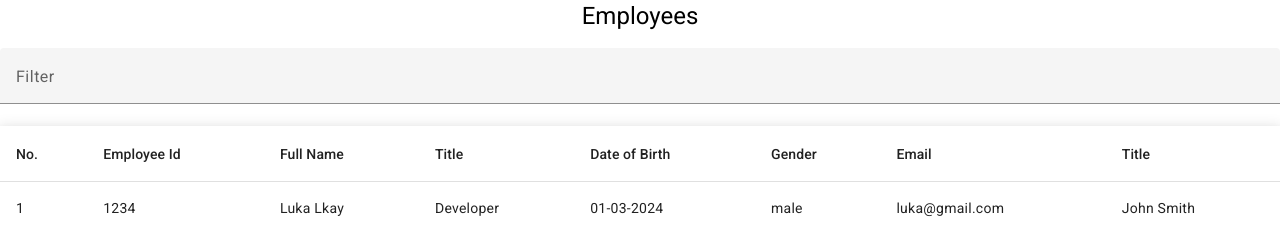
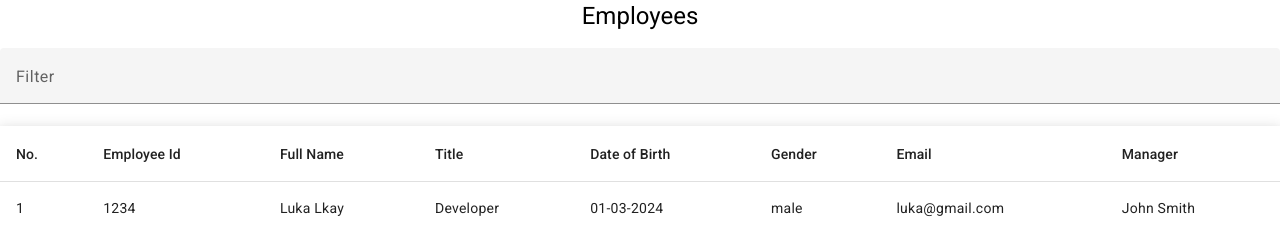
Before and after one commit to Luka2Lkay/Luka2Lkay-shop-management-system, an Angular app: page /employees in a window 1280 px wide. Shown: the top 232 px of the page. Built offline with nearby package versions, Linux system fonts and the light colour scheme.

Commit message:
add employeeService

```diff
--- a/src/app/components/employees/employees.component.html
+++ b/src/app/components/employees/employees.component.html
@@ -48,7 +48,7 @@
       </ng-container>
 
       <ng-container matColumnDef="manager">
-        <th mat-header-cell *matHeaderCellDef> Title </th>
+        <th mat-header-cell *matHeaderCellDef> Manager </th>
         <td mat-cell *matCellDef="let element"> {{element.manager}} </td>
       </ng-container>
 
--- a/src/app/components/employees/employees.component.ts
+++ b/src/app/components/employees/employees.component.ts
@@ -1,26 +1,17 @@
-import { Component, ViewChild } from '@angular/core';
+import { Component, ViewChild, OnInit } from '@angular/core';
 import { RouterOutlet, RouterLink } from '@angular/router';
 import {MatTableDataSource, MatTableModule} from '@angular/material/table';
 import {MatButtonModule} from '@angular/material/button';
 import {MatInputModule} from '@angular/material/input';
 import {MatFormFieldModule} from '@angular/material/form-field';
 import { Employee } from '../../interfaces/employee';
+import { EmployeesService } from '../../services/employees.service';
 
 const ELEMENT_DATA: Employee[] = [
   {position: 1, employeeId: '1234', fullName: 'Luka Lkay', title: 'Developer', dob: '01-03-2024', gender: 'male', email: 'luka@gmail.com', manager: 'John Smith'},
   {position: 2, employeeId: '5278', fullName: 'Sikhu Lux', title: 'Tester', dob: '01-03-2020', gender: 'male', email: 'lux@gmail.com', manager: 'David Small'}
 
 ];
-
-// {position: 2, name: 'Helium', weight: 4.0026, symbol: 'He'},
-// {position: 3, name: 'Lithium', weight: 6.941, symbol: 'Li'},
-// {position: 4, name: 'Beryllium', weight: 9.0122, symbol: 'Be'},
-// {position: 5, name: 'Boron', weight: 10.811, symbol: 'B'},
-// {position: 6, name: 'Carbon', weight: 12.0107, symbol: 'C'},
-// {position: 7, name: 'Nitrogen', weight: 14.0067, symbol: 'N'},
-// {position: 8, name: 'Oxygen', weight: 15.9994, symbol: 'O'},
-// {position: 9, name: 'Fluorine', weight: 18.9984, symbol: 'F'},
-// {position: 10, name: 'Neon', weight: 20.1797, symbol: 'Ne'},
 
 @Component({
   selector: 'app-employees',
@@ -32,10 +23,15 @@ const ELEMENT_DATA: Employee[] = [
 
 export class EmployeesComponent {
 
-constructor(){}
+constructor(private _employeeService: EmployeesService){}
 
 displayedColumns: string[] = ['position', 'employeeId', 'fullName', 'title', 'dob', 'gender', 'email', 'manager'];
 dataSource = new MatTableDataSource(ELEMENT_DATA);
+
+
+ngOnInit(){
+  console.log("Hi")
+}
 
 applyFilter(event: Event) {
   const filterValue = (event.target as HTMLInputElement).value;
--- /dev/null
+++ b/src/app/services/employees.service.ts
@@ -0,0 +1,21 @@
+import { Injectable } from '@angular/core';
+import { HttpClient } from '@angular/common/http';
+import { Observable } from 'rxjs';
+
+@Injectable({
+  providedIn: 'root'
+})
+export class EmployeesService {
+
+  constructor(private _http: HttpClient) { }
+
+  // public baseUrl:string =
+
+  getAllEmployees(): Observable<any[]>{
+
+    const employees = this._http.get<any[]>("https://localhost:7218/employee")
+
+    return employees;
+  }
+
+}
```
Also changed, not shown: src/app/app.config.ts (+4 -3 lines), src/app/interfaces/employee.ts (+8 -0 lines), src/main.ts (+9 -0 lines), 1 other file (tests, documents, lock files or other folders).
